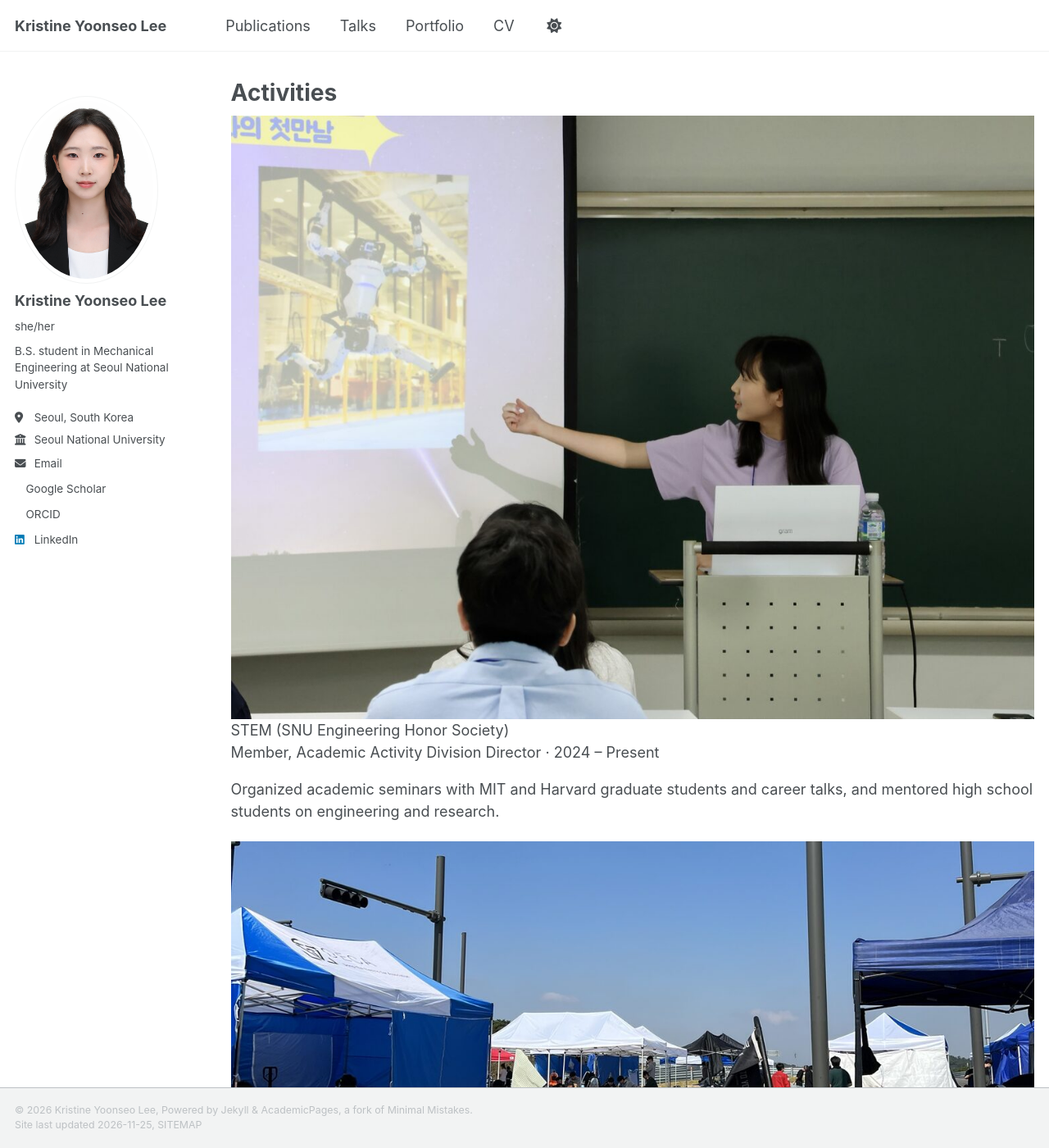
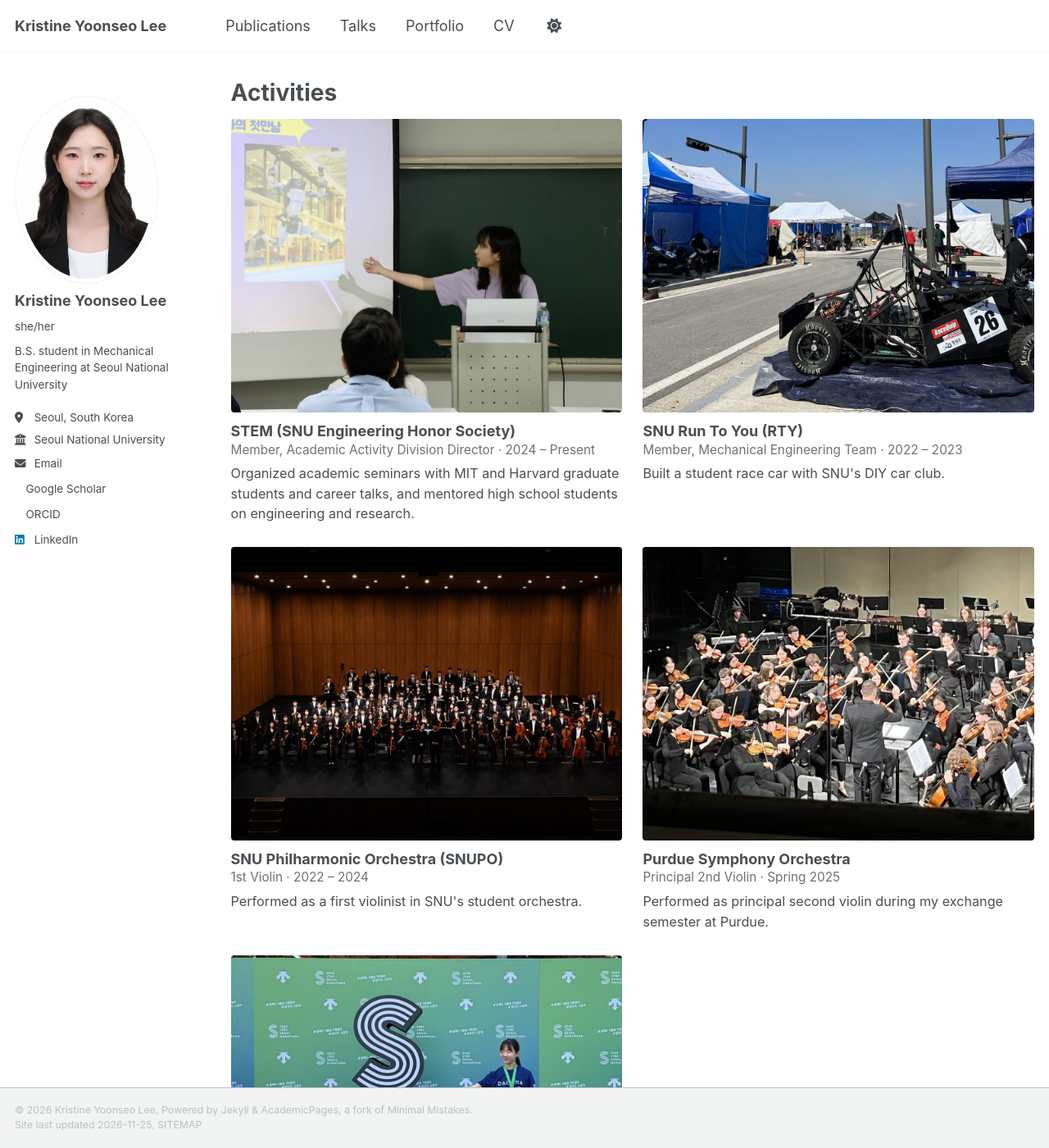
Before and after one commit to kristineyslee/kristineyslee.github.io, a Jekyll site: the page built from _pages/activities.html, in a window 1280 px wide and 1400 px high. Shown: the whole window at 82% size. Built offline with Jekyll 4.4.1, drawn with Linux system fonts in a browser that asks for light colours; a style sheet for code colours, icons or effects is not loaded.

Commit message:
Add files via upload

```diff
--- a/assets/css/main.scss
+++ b/assets/css/main.scss
@@ -157,3 +157,37 @@
     width: 100%;
   }
 }
+
+/* Activities: photo card grid */
+.activity-grid {
+  display: grid;
+  grid-template-columns: repeat(2, 1fr);
+  gap: 1.6em 1.4em;
+  margin-top: 1em;
+}
+.activity-card img {
+  display: block;
+  width: 100%;
+  aspect-ratio: 4 / 3;
+  object-fit: cover;
+  border-radius: 4px;
+}
+.activity-card__title {
+  margin-top: 0.6em;
+  font-weight: bold;
+  line-height: 1.3;
+}
+.activity-card__meta {
+  font-size: 0.85em;
+  color: var(--global-text-color);
+  opacity: 0.8;
+}
+.activity-card p {
+  margin: 0.3em 0 0;
+  font-size: 0.9em;
+}
+@media (max-width: 600px) {
+  .activity-grid {
+    grid-template-columns: 1fr;
+  }
+}
```
